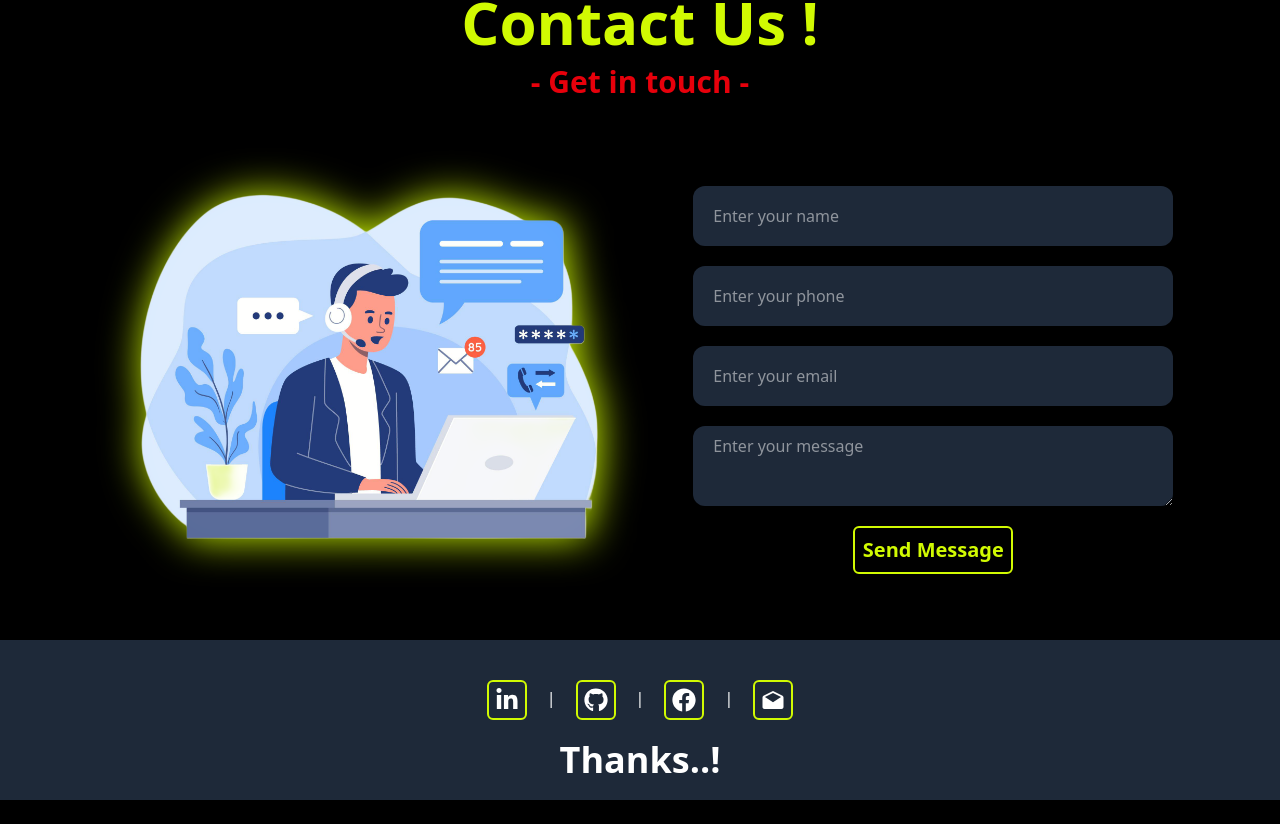
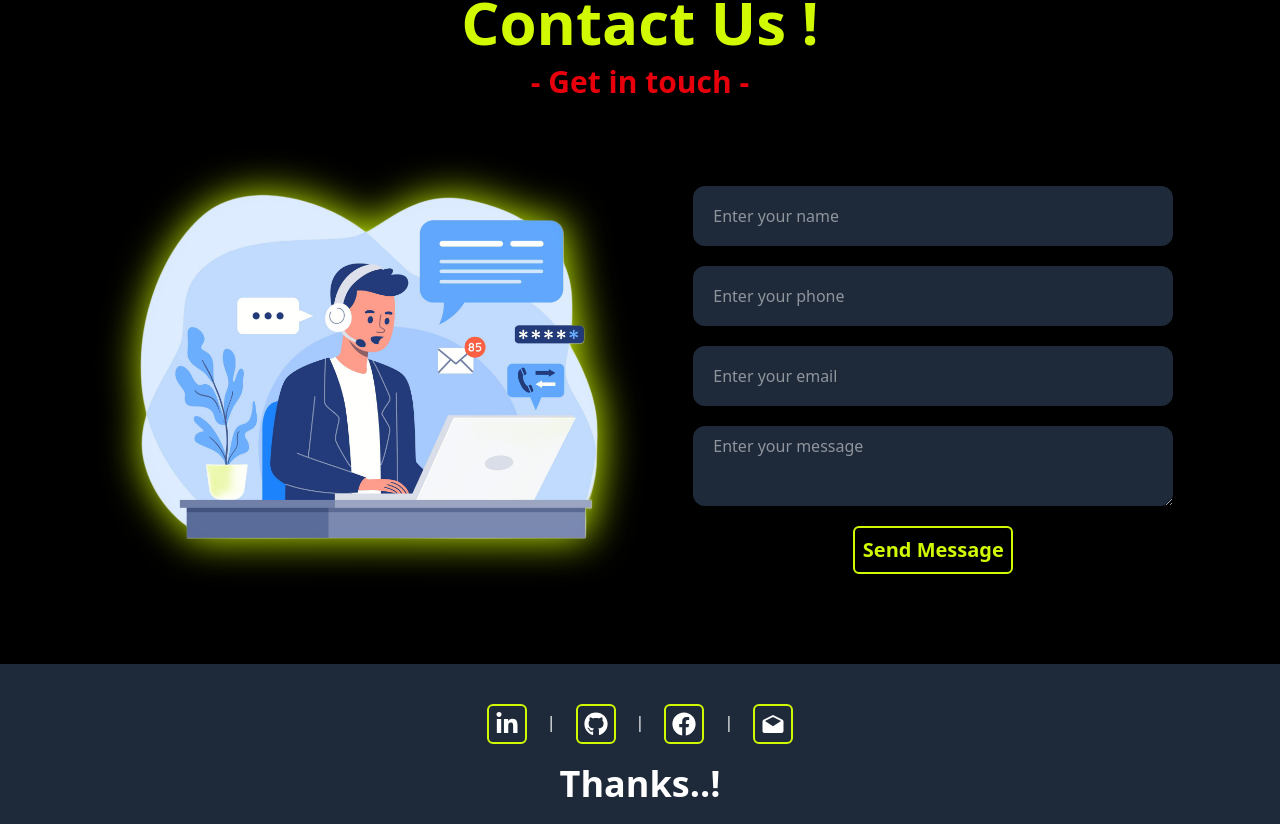
Before and after one commit to Chandan9576/Chandan-Portfolio, a React (Vite) app: page / in a window 1280 px wide. Shown: the part 3416-4240 px from the top of the page. Before the commit the page ends 4216 px from the top, so only its background shows below. Built offline with nearby package versions, Linux system fonts and the light colour scheme.

Commit message:
adding foote page

```diff
--- a/src/Components/Footer.jsx
+++ b/src/Components/Footer.jsx
@@ -7,7 +7,7 @@ import { FaFacebook } from "react-icons/fa";
 const Footer = () => {
   return (
     <>
-
+    console.log("footer page")
       <div className="text-white w-full h-40 flex justify-center  bg-gray-800 items-center">
         <footer>
           <span>
```
